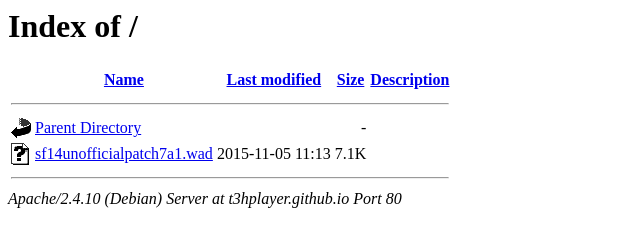
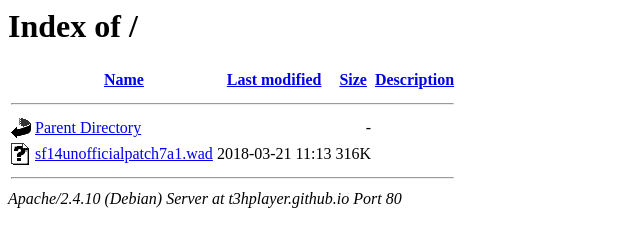
Before and after one commit to t3hplayer/t3hplayer.github.io, a plain HTML site: page index.html in a window 1280 px wide. Shown: the full height of the page, 0-640 px from the left. Drawn offline with Linux system fonts and the light colour scheme.

Commit message:
Adding alpha 1 to website

```diff
--- a/index.html
+++ b/index.html
@@ -9,7 +9,7 @@
    <tr><th valign="top"><img src="/icons/blank.gif" alt="[ICO]"></th><th><a href="?C=N;O=D">Name</a></th><th><a href="?C=M;O=A">Last modified</a></th><th><a href="?C=S;O=A">Size</a></th><th><a href="?C=D;O=A">Description</a></th></tr>
    <tr><th colspan="5"><hr></th></tr>
 <tr><td valign="top"><img src="/icons/back.gif" alt="[PARENTDIR]"></td><td><a href="/">Parent Directory</a></td><td>&nbsp;</td><td align="right">  - </td><td>&nbsp;</td></tr>
-<tr><td valign="top"><img src="/icons/unknown.gif" alt="[   ]"></td><td><a href="sf14unofficialpatch7a1.wad">sf14unofficialpatch7a1.wad</a></td><td align="right">2015-11-05 11:13  </td><td align="right">7.1K</td><td>&nbsp;</td></tr>
+<tr><td valign="top"><img src="/icons/unknown.gif" alt="[   ]"></td><td><a href="sf14unofficialpatch7a1.wad">sf14unofficialpatch7a1.wad</a></td><td align="right">2018-03-21 11:13  </td><td align="right">316K</td><td>&nbsp;</td></tr>
    <tr><th colspan="5"><hr></th></tr>
 </table>
 <address>Apache/2.4.10 (Debian) Server at t3hplayer.github.io Port 80</address>
```
Also changed, not shown: 1 other file.
